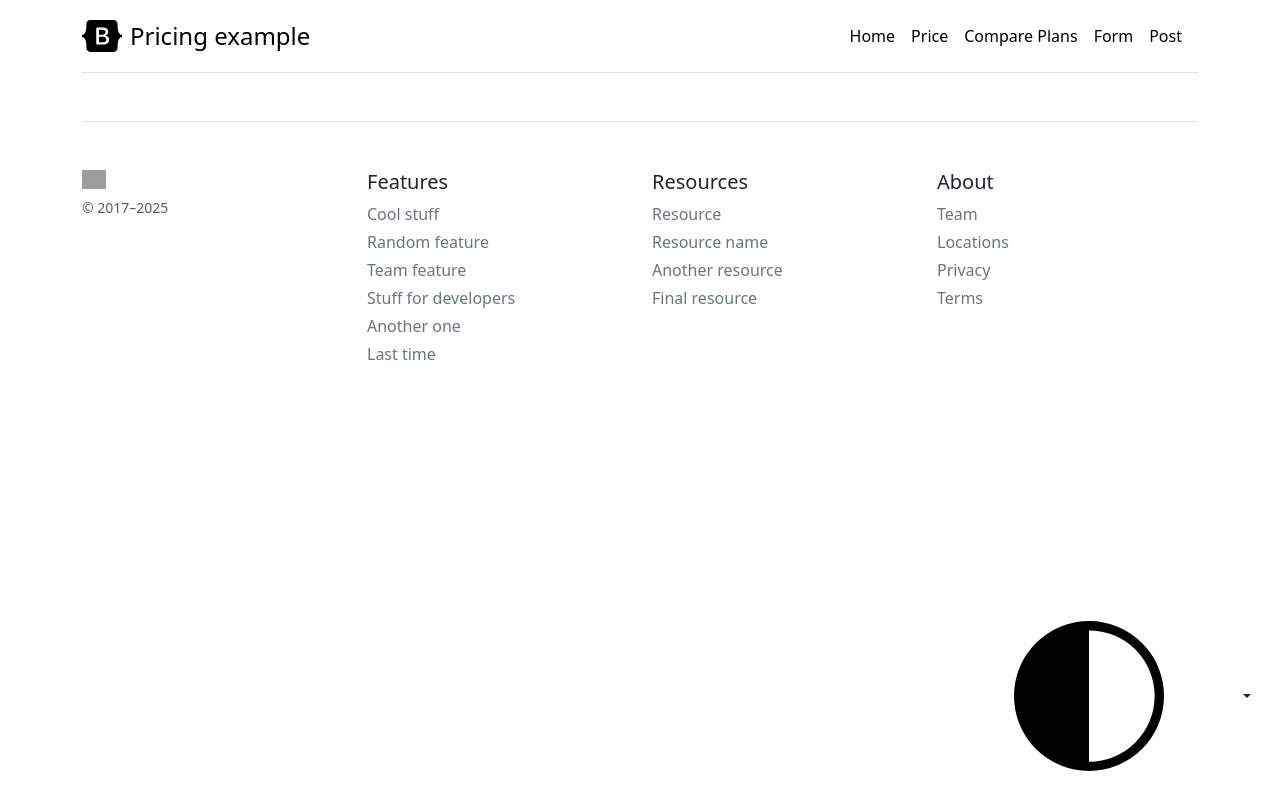
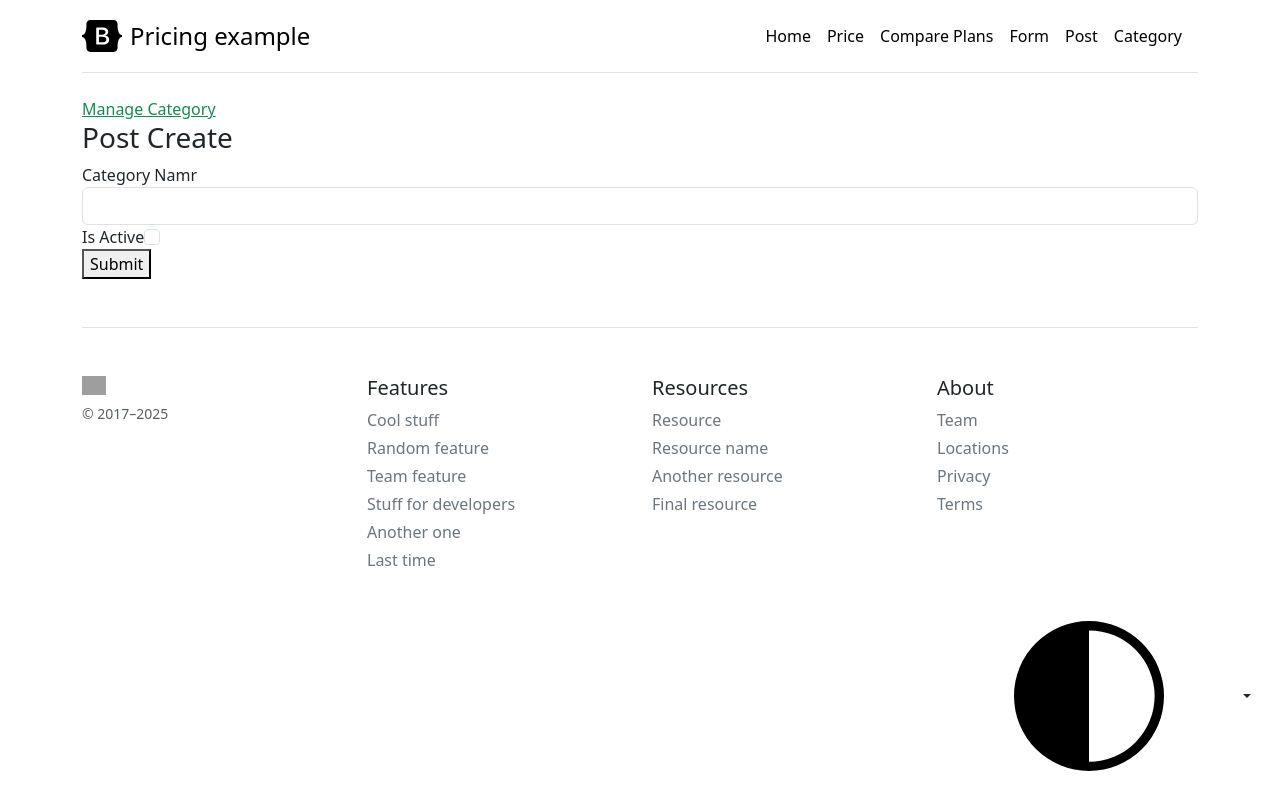
Before and after one commit to Safikur-Rahman/vue_class, a Vue app: page /category-create in a window 1280 px wide. Built offline with nearby package versions, Linux system fonts and the light colour scheme; grey boxes are pictures that could not be loaded.

Commit message:
Real Api Crud Category

```diff
--- /dev/null
+++ b/src/interfaces/Category.ts
@@ -0,0 +1,11 @@
+export interface Category{
+    id:number;
+    name: string;
+    is_inactive: boolean;
+}
+export const defaultCategory: Category = {
+    id: 0,
+    name: "",
+    is_inactive: false
+
+}
--- a/src/views/layout/Navbar.vue
+++ b/src/views/layout/Navbar.vue
@@ -59,6 +59,12 @@
           >
             Post
           </router-link>
+            <router-link
+            class="me-3 py-2 link-body-emphasis text-decoration-none"
+            to="/categories"
+          >
+            Category
+          </router-link>
 
 
           </nav>
--- /dev/null
+++ b/src/views/pages/categories/CategoryCreate.vue
@@ -0,0 +1,57 @@
+<template>
+    <div>
+        <router-link :to="`/categories`" class="text-success">
+            Manage Category
+        </router-link>
+        <h3>Post Create</h3>
+    <form  @submit.prevent="formSubmit">
+
+
+        <div>
+            <label for="title" class="form-lavel">Category Namr</label>
+            <input type="text" class="form-control" v-model="category.name">
+        </div>
+        <div>
+            <label for="body" class="form-lavel">Is Active</label>
+
+            <input type="checkbox" class="form-check-input" v-model="category.is_inactive">
+        </div>
+        <button type="submit" class="form-submit">Submit</button>
+
+    </form>
+    </div>
+</template>
+
+<script setup lang="ts">
+import axios from 'axios';
+import { type Category, defaultCategory } from '../../../interfaces/Category';
+import { ref } from 'vue';
+
+let category = ref<Category>(defaultCategory);
+    function formSubmit() {
+        console.log(category.value.name);
+        console.log(category.value.is_inactive);
+        let is_inactive= category.value.is_inactive ? 0 : 1;
+        let formData = new FormData();
+        formData.append('name', category.value.name)
+        formData.append('is_inactive', is_inactive.toString());
+            axios.post('http://127.0.0.1:8000/api/categories',formData)
+            .then(response => {
+                console.log(response.data);
+                console.log(response.status);
+                if(response.status === 200){
+                    category.value.name = '';
+                    category.value.is_inactive = false;
+                    alert('Category Created Successfully')
+                }
+                Object.assign(category, response.data);
+            })
+            .catch(error => {
+                console.log(error);
+            });
+        }
+</script>
+
+<style lang="scss" scoped>
+
+</style>
--- /dev/null
+++ b/src/views/pages/categories/CategoryManage.vue
@@ -0,0 +1,59 @@
+<template>
+    <h3>Category List</h3>
+    <div>
+        <router-link :to="`/category-create`" class="text-success">
+            Create Category
+        </router-link>
+    </div>
+    <table class="table table-striped">
+        <thead>
+
+            <tr >
+                <td>ID</td>
+                <td><i class="fa-solid fa-user"></i>Name</td>
+                <td>Is_Inactive</td>
+                <td>Action</td>
+            </tr>
+        </thead>
+        <tbody>
+            <tr v-for="item in categories" :key="item.id">
+                <td>{{ item.id }}</td>
+                <td>{{ item.name }}</td>
+                <td>{{item.is_inactive ? 'Inactive': 'not Active'}}</td>
+                <td>
+                    <div>
+                        <button class="text-primary"><i class="fa-solid fa-user"></i>Edit</button>
+                        <router-link :to="`/category/${item.id}/details/${item.id}`" class="text-success">Details</router-link>
+                        <router-link :to="`/category/${item.id}/delete/${item.id}`" class="text-danger">Details</router-link>
+                    </div>
+                </td>
+            </tr>
+        </tbody>
+
+    </table>
+</template>
+
+<script setup lang="ts">
+    import {reactive} from 'vue';
+    import axios from 'axios';
+    import type { Category } from '../../../interfaces/Category';
+import { useRouter } from 'vue-router';
+    const router = useRouter();
+    let categories = reactive<Category[]>([]);
+    axios.get('http://127.0.0.1:8000/api/categories')
+    .then(response => {
+        // console.log(response.data);
+        categories.push(...response.data);
+        console.log(categories);
+        if(categories.length === 0){
+            router.push('/');
+        }
+    })
+    .catch(error => {
+        console.log(error);
+    })
+</script>
+
+<style scoped>
+
+</style>
```
Also changed, not shown: src/routes/index.ts (+7 -0 lines).
